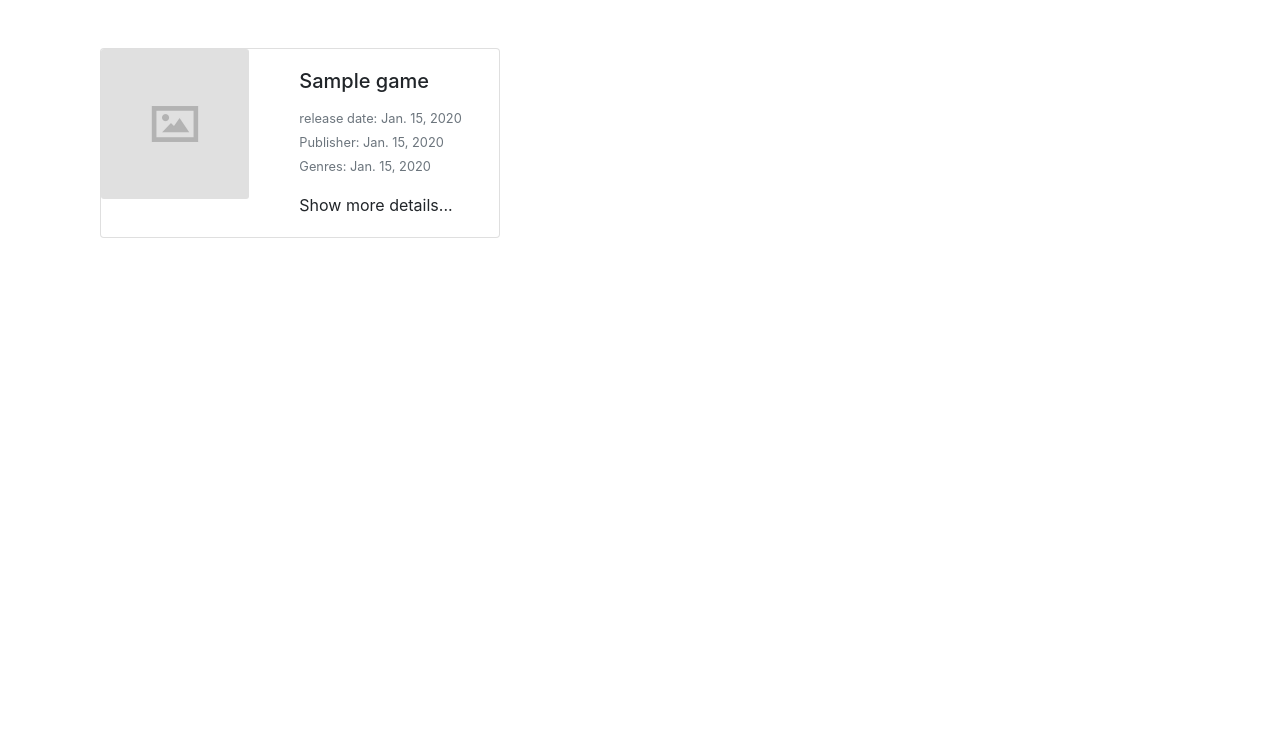
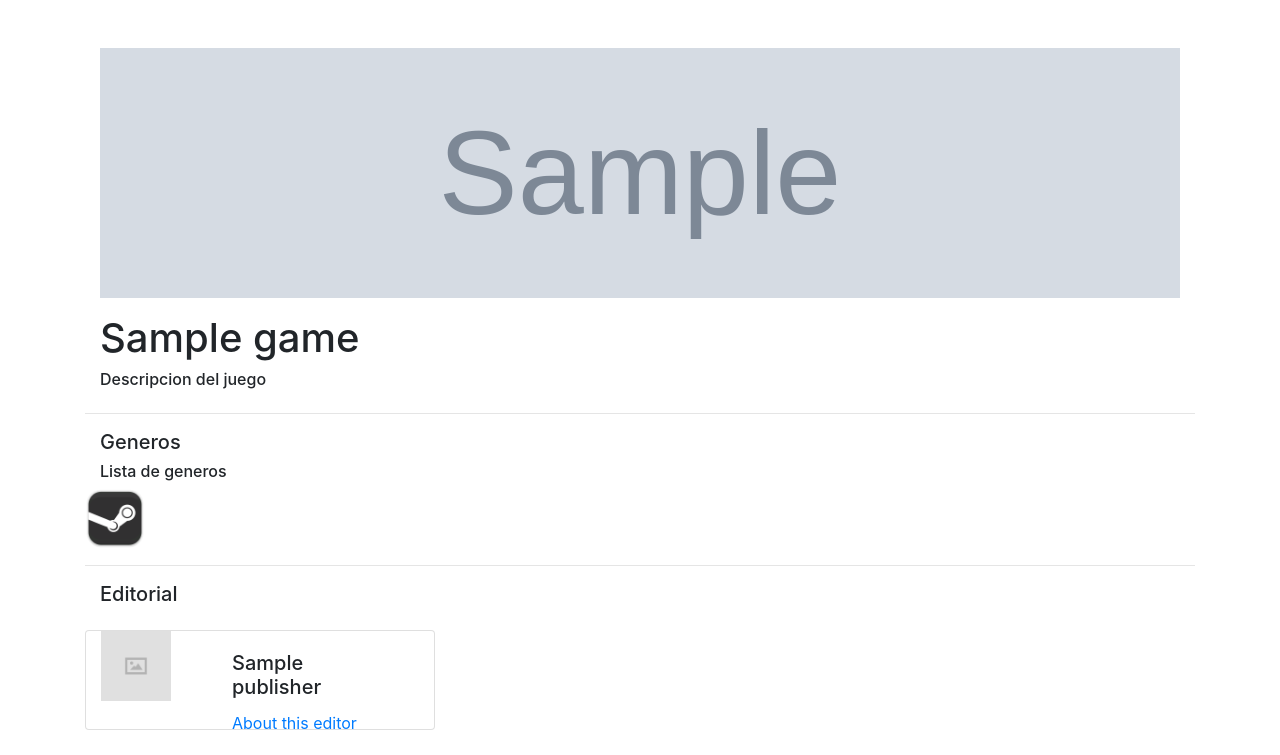
Before and after one commit to TheRealTau/My-Indie-Games-Django-Site, a Django app: page /games/1 in a window 1280 px wide. Shown: the part 56-811 px from the top of the page. Before the commit the page ends 294 px from the top, so only its background shows below. Run offline with Django 3.2, Linux system fonts and the light colour scheme; tables that the repository leaves empty hold one stand-in row (values such as "Sample post"); grey boxes marked "Sample" are stand-in pictures; some libraries are stand-ins or nearby versions.

Commit message:
Updated views for detailed game and publisher

```diff
--- a/IndieGamesSite/games/templates/games/game_detail.html
+++ b/IndieGamesSite/games/templates/games/game_detail.html
@@ -2,33 +2,53 @@
 {% load static %}
 
 {% block content %}
-<div class="container pt-5">
-<div class="row row-cols-1 row-cols-md-2">
+  <div class="container pt-5 align-content-center">
     {% if game %}
-
+      <div class="row row-cols-1">
+        {% if game.image %}
+          <img class="col col-12 publisher_detail" src="{{ game.image.url }}" class="card-img" alt="...">
+        {% else %}
+          <img class="col col-12 publisher_detail" src="{% static 'core/no_image.jpg' %}" class="card-img" alt="...">
+        {% endif %}
+        <h1 class="col col-12 pt-3">{{ game.title }}</h1>
+        <h6 class="col col-12">Descripcion del juego</h6>
+        <hr>
+        <h5 class="col col-12">Generos</h5>
+        <h6 class="col col-12">Lista de generos</h6>
+        <div>
+          <a class="steam_ico" href="{{ game.steam_link }}">
+            <img class="ico-home" src="{% static 'core/ico/steam.ico' %}" alt=""></i>
+          </a>
+        </div>
+        <hr>
+        <h5 class="col col-12">Editorial</h5>
+        <div>
+          <div class="row row-cols-1 pt-3">
               <div class="col mb-4">
-        <div class="card card_preview">
+                <div class="card card_small_preview">
                   <div class="row">
-                <div class="col-4 col-md-5 game_preview_img">
-                    <img src="{% static 'core/no_image.jpg' %}" class="card-img" alt="...">
+                    <div class="col-4">
+                      {% if game.publiser.image %}
+                        <img class="col col-12 " src="{{ game.publiser.image.url }}" class="card-img" alt="...">
+                      {% else %}
+                        <img class="col col-12 " src="{% static 'core/no_image.jpg' %}" class="card-img" alt="...">
+                      {% endif %}
                     </div>
                     <div class="col-8 col-md-7">
                       <div class="card-body">
-                        <h5 class="card-title">{{ game.title }}</h5>
-                        <p class="card-text"><small class="text-muted">release date: {{ game.release_date }}</small>
-                        <br><small class="text-muted">Publisher: {{ game.release_date }}</small>
-                        <br><small class="text-muted">Genres: {{ game.release_date }}</small>
+                        <h5 class="card-title">{{ game.publisher.name }}</h5>
+                        <p class="card-text">
+                          <a href="{% url 'publisher_detail' game.publisher.id %}">About this editor</a>
                         </p>
-                        </p>
-                        <p class="card-text">Show more details...</p>
+                      </div>
                     </div>
                   </div>
                 </div>
               </div>
           </div>
 
+        </div>
+      </div>
     {% endif %}
   </div>
-
-</div>
 {% endblock %}
```
Also changed, not shown: IndieGamesSite/publishers/templates/publishers/publisher_detail.html (+28 -9 lines). Lines whose indentation alone changed are shown as unchanged.
